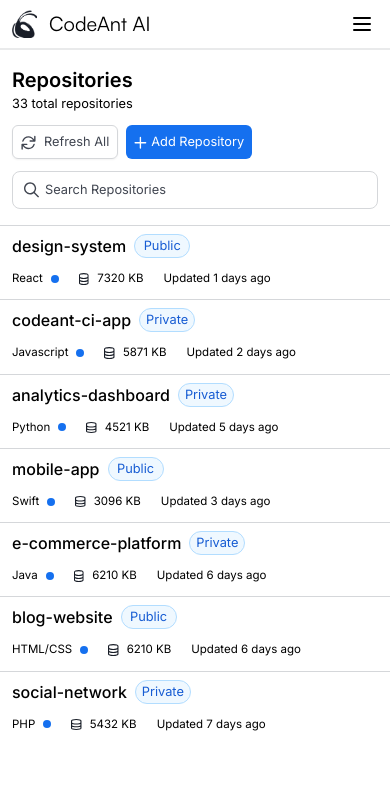
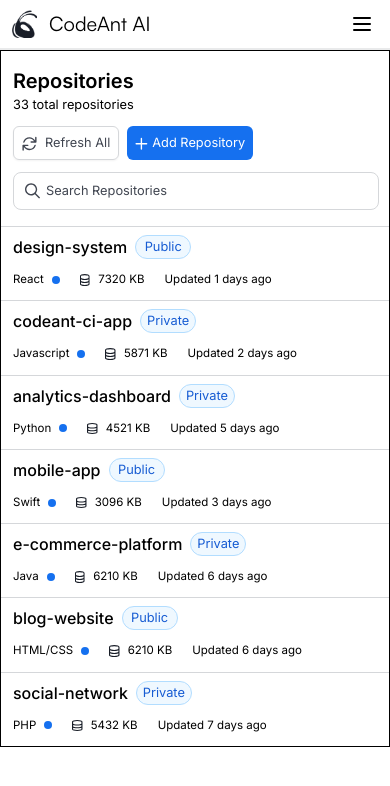
Before and after one commit to Piyush5784/Assignment-ai, a React (Vite) app: page /dashboard in a window 390 px wide. Shown: the top 786 px of the page. Built offline with nearby package versions, Linux system fonts and the light colour scheme.

Commit message:
more polices

```diff
--- a/src/components/Reporitories.tsx
+++ b/src/components/Reporitories.tsx
@@ -8,9 +8,9 @@ const Reporitories = ({ showMenu }: { showMenu: boolean }) => {
       <div
         className={`font-inter ${
           showMenu ? "bg-[#6C6C6C4D]" : "bg-[#ffffff]"
-        } w-full h-full  pt-4 md:border md:border-gray md:rounded-lg  `}
+        } w-full h-full  pt-4 md:border border md:border-[#E9EAEB] md:rounded-lg  `}
       >
-        <div className="pl-3">
+        <div className="pl-3 ">
           <div className="flex flex-col md:flex-row md:justify-between">
             <div>
               <p className="font-semibold text-xl">Repositories</p>
--- a/src/pages/Dashboard.tsx
+++ b/src/pages/Dashboard.tsx
@@ -18,10 +18,7 @@ const Dashboard = () => {
           <Sidebar />
         </div>
 
-        <div
-          className="w-full md:p-4 duration-300"
-          style={{ backgroundColor: "#FAFAFA" }}
-        >
+        <div className="w-full md:p-4 duration-300 bg-[#FAFAFA]">
           <Navbar showMenu={showMenu} setShowMenu={setShowMenu} />
           <Reporitories showMenu={showMenu} />
         </div>
```
